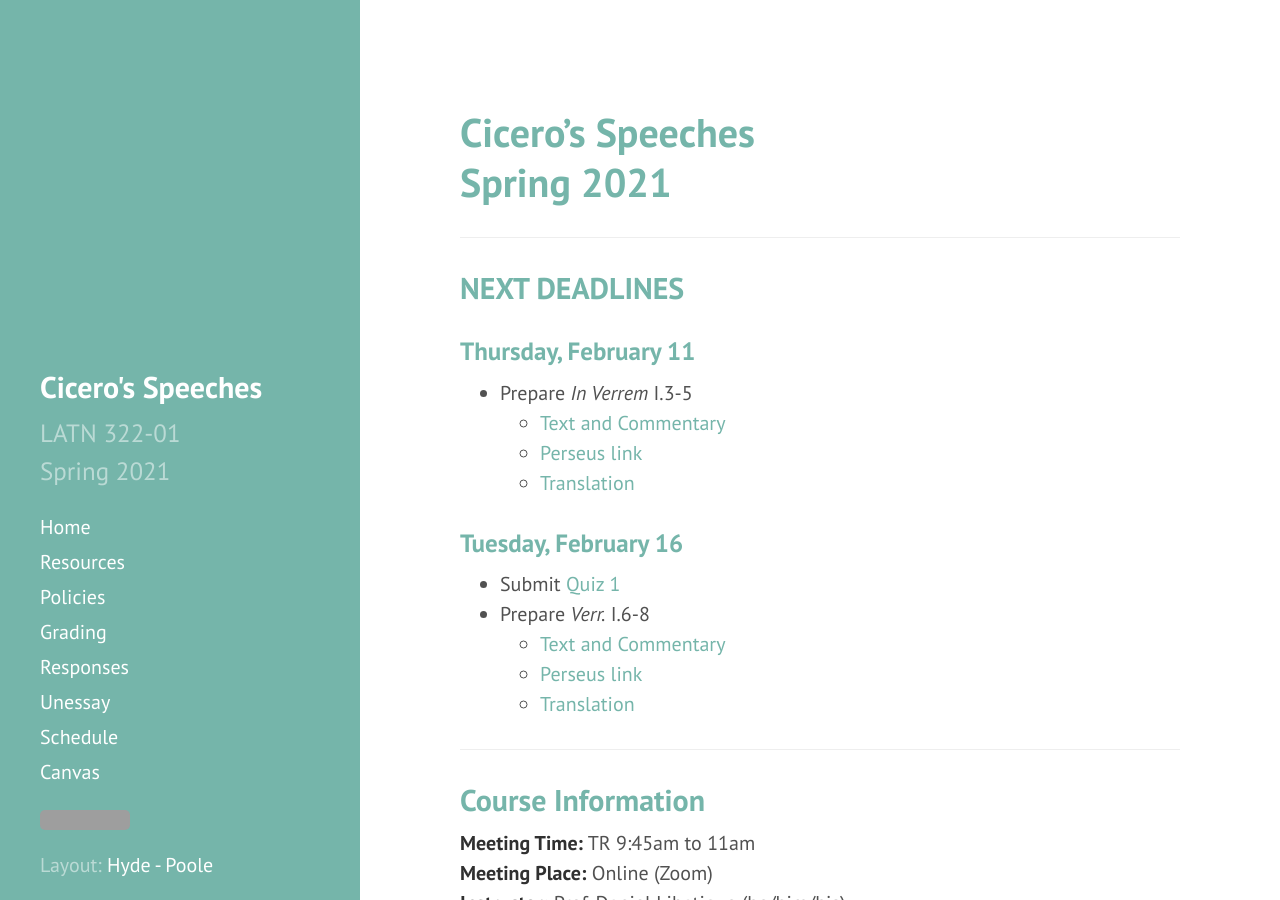
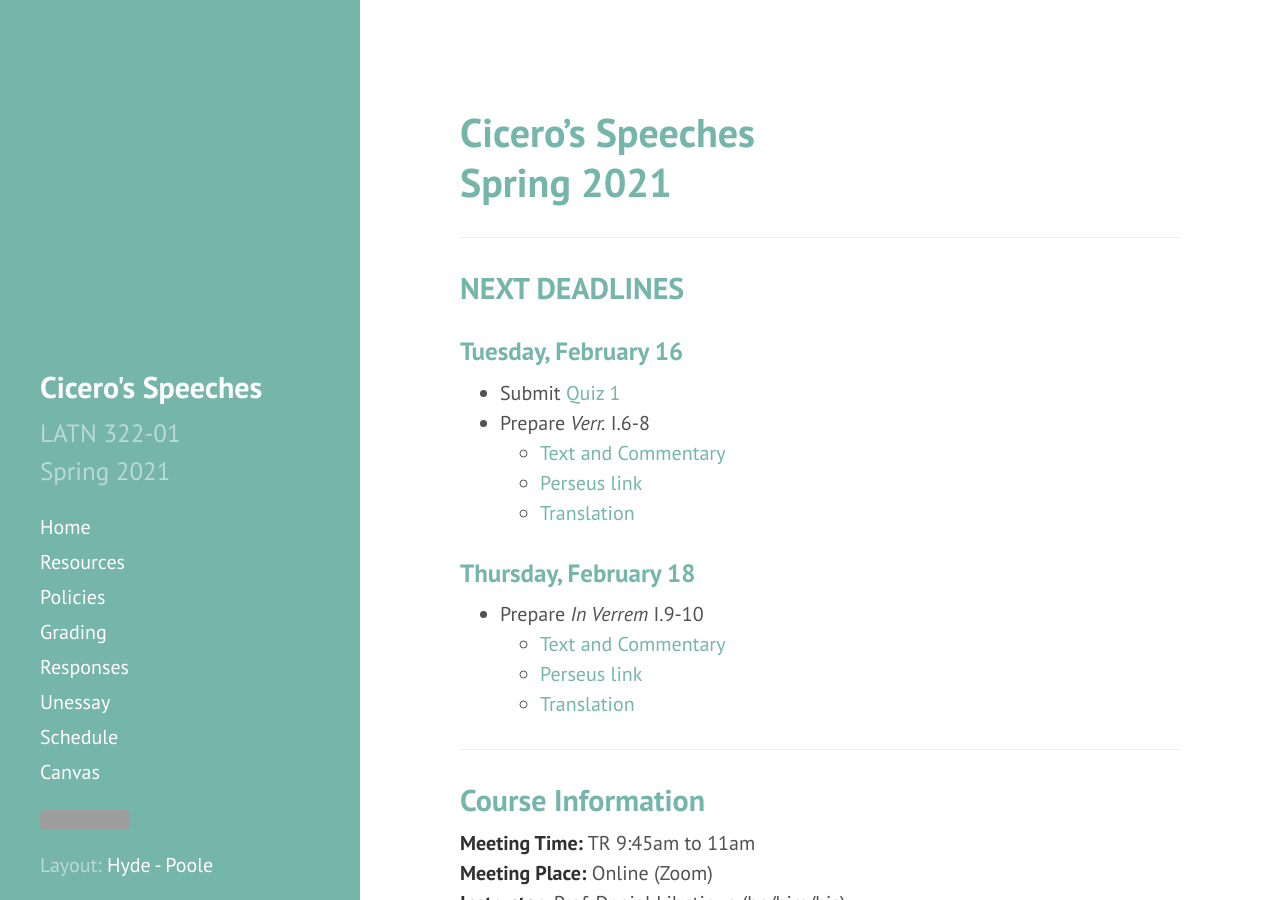
Before and after one commit to DLibatique/LATN322-S21, a Jekyll site: the page built from _pages/index.md, in a window 1280 px wide and 900 px high. Built offline with Jekyll 4.4.1, drawn with Linux system fonts in a browser that asks for light colours; grey boxes are pictures that could not be loaded.

Commit message:
updated homepage

```diff
--- a/_pages/index.md
+++ b/_pages/index.md
@@ -10,12 +10,6 @@ permalink: /
 
 ## NEXT DEADLINES
 
-### Thursday, February 11
-* Prepare *In Verrem* I.3-5
-  * [Text and Commentary](https://drive.google.com/file/d/1Vx1vMuj2uz7wQbooaPK9fVnsL5JaR-0K/view?usp=sharing)
-  * [Perseus link](http://www.perseus.tufts.edu/hopper/text?doc=Perseus%3Atext%3A1999.02.0012%3Atext%3DVer.%3Aactio%3D1%3Abook%3D1%3Asection%3D1)
-  * [Translation](https://drive.google.com/file/d/1Vx33fCZnyOLPktPQs09adGhmwl4OuYZE/view?usp=sharing)
-
 ### Tuesday, February 16
 * Submit [Quiz 1](https://hc.instructure.com/courses/3519/assignments/32240)
 * Prepare *Verr.* I.6-8
@@ -23,6 +17,11 @@ permalink: /
   * [Perseus link](http://www.perseus.tufts.edu/hopper/text?doc=Perseus%3Atext%3A1999.02.0012%3Atext%3DVer.%3Aactio%3D1%3Abook%3D1%3Asection%3D1)
   * [Translation](https://drive.google.com/file/d/1Vx33fCZnyOLPktPQs09adGhmwl4OuYZE/view?usp=sharing)
 
+### Thursday, February 18
+  * Prepare *In Verrem* I.9-10
+    * [Text and Commentary](https://drive.google.com/file/d/1Vx1vMuj2uz7wQbooaPK9fVnsL5JaR-0K/view?usp=sharing)
+    * [Perseus link](http://www.perseus.tufts.edu/hopper/text?doc=Perseus%3Atext%3A1999.02.0012%3Atext%3DVer.%3Aactio%3D1%3Abook%3D1%3Asection%3D1)
+    * [Translation](https://drive.google.com/file/d/1Vx33fCZnyOLPktPQs09adGhmwl4OuYZE/view?usp=sharing)
 
 ***
 
```
